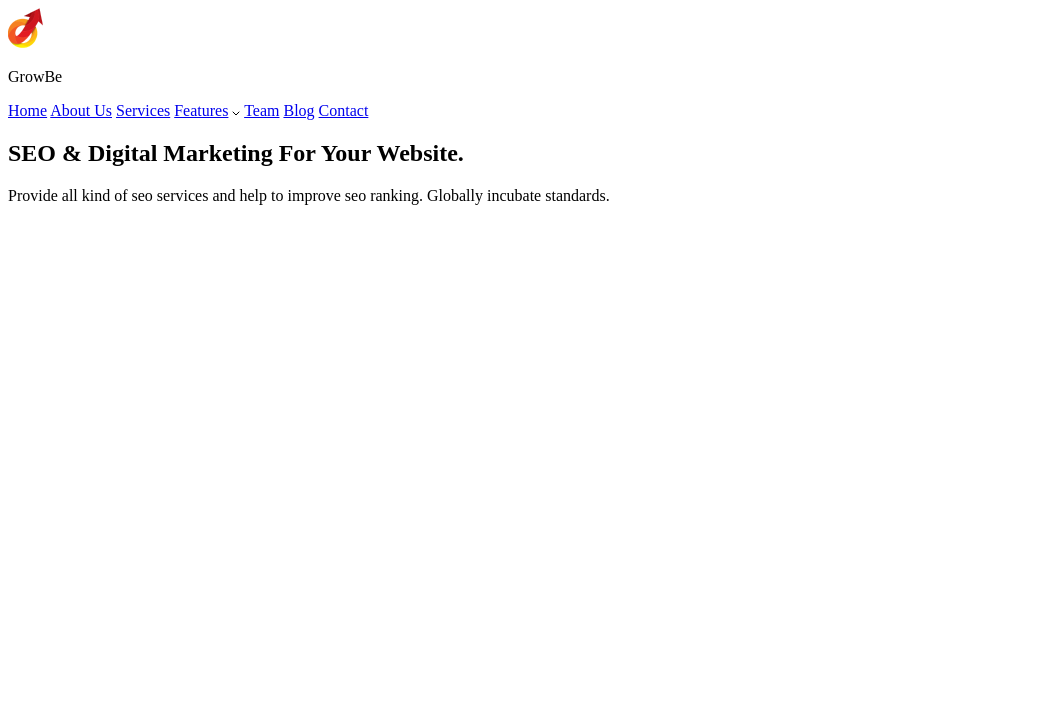
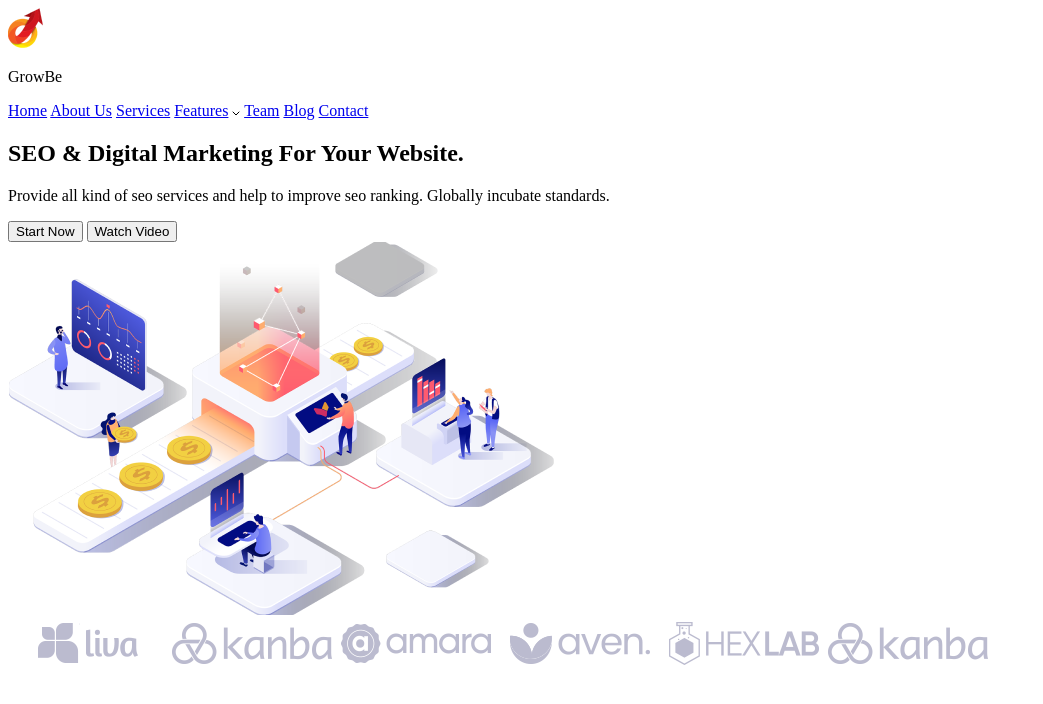
Before and after one commit to eugenepro777/web-layout-entry-level-homework-figma, a plain HTML site: page index.html in a window 1280 px wide. Shown: the whole page, without its empty margins (0-1043 px from the left). Drawn offline with Linux system fonts and the light colour scheme.

Commit message:
page structure has been implemented

```diff
--- a/index.html
+++ b/index.html
@@ -32,8 +32,23 @@
             Provide all kind of seo services and help to improve seo ranking.
             Globally incubate standards.
           </p>
+
+            <div class="top__btns">
+                <button class="top__btn">Start Now</button>
+                <button class="top__btn">Watch Video</button>
+            </div>
         </div>
-        <div class="top__btns"></div>
+        <div class="image__top__content">
+            <img src="./img/pngfind_1.png" alt="Основная картинка">
+        </div>
+      </div>
+      <div class="top_logos">
+        <img src="./img/1.png" alt="logo1">
+        <img src="./img/6.png" alt="logo6">
+        <img src="./img/3.png" alt="logo3">
+        <img src="./img/4.png" alt="logo4">
+        <img src="./img/5.png" alt="logo5">
+        <img src="./img/6-1.png" alt="logo6">
       </div>
     </div>
   </body>
```
Also changed, not shown: img/pngfind_1.png (renamed from img/pngfind 1.png).
